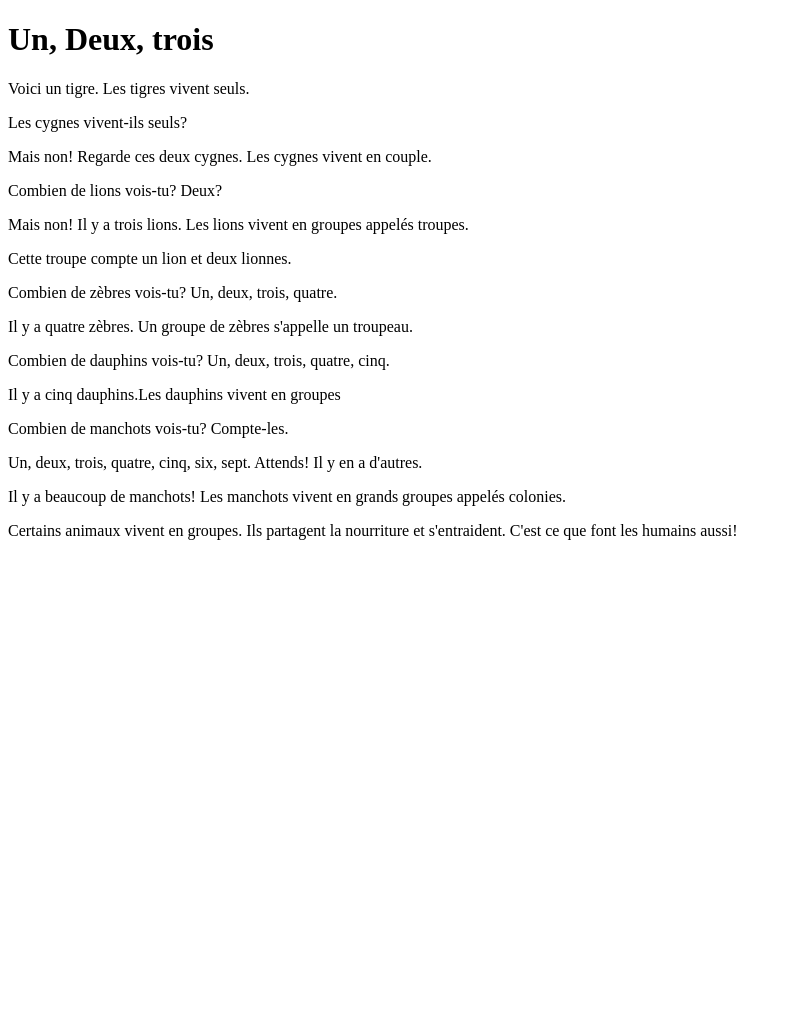
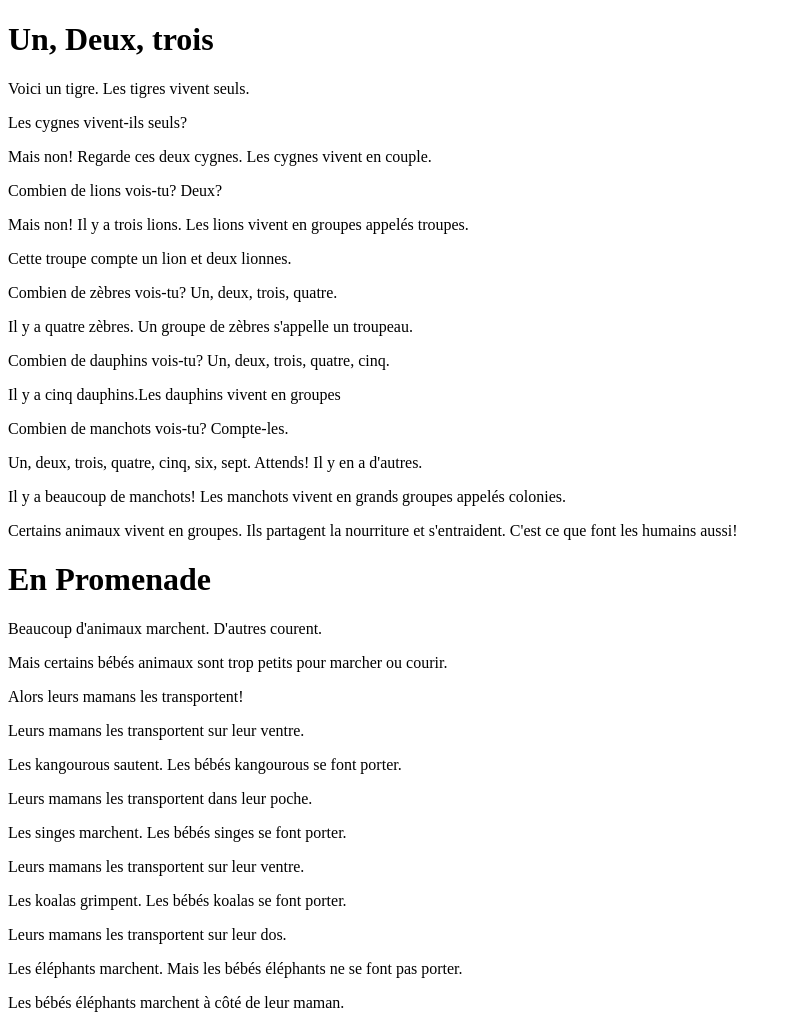
Before and after one commit to AvinavK/avinavk.github.io, a plain HTML site: page index.html in a window 1280 px wide. Shown: the whole page, without its empty margins (0-791 px from the left). Before the commit the page ends 800 px from the top, so only its background shows below. Drawn offline with Linux system fonts and the light colour scheme.

Commit message:
Update index.html

```diff
--- a/index.html
+++ b/index.html
@@ -18,6 +18,24 @@
 <p>Un, deux, trois, quatre, cinq, six, sept. Attends! Il y en a d'autres.</p>
 <p>Il y a beaucoup de manchots! Les manchots vivent en grands groupes appelés colonies.</p>
 <p>Certains animaux vivent en groupes. Ils partagent la nourriture et s'entraident. C'est ce que font les humains aussi!</p>
+
+
+<h1>En Promenade</h1>
+<p>Beaucoup d'animaux marchent. D'autres courent.</p>
+<p>Mais certains bébés animaux sont trop petits pour marcher ou courir.</p>
+<p>Alors leurs mamans les transportent!</p>
+<p>Leurs mamans les transportent sur leur ventre.</p>
+<p>Les kangourous sautent. Les bébés kangourous se font porter.</p>
+<p>Leurs mamans les transportent dans leur poche.</p>
+<p>Les singes marchent.
+Les bébés singes se font porter.</p>
+<p>Leurs mamans les transportent sur leur ventre.</p>
+<p>Les koalas grimpent.
+
+Les bébés koalas se font porter.</p>
+<p>Leurs mamans les transportent sur leur dos.</p>
+<p>Les éléphants marchent. Mais les bébés éléphants ne se font pas porter.</p>
+<p>Les bébés éléphants marchent à côté de leur maman.</p>
 <p></p>
 <p></p>
 <p></p>
@@ -31,8 +49,5 @@
 <p></p>
 <p></p>
 <p></p>
-<p></p>
-<p></p>
-
 </body>
 </html>
```
